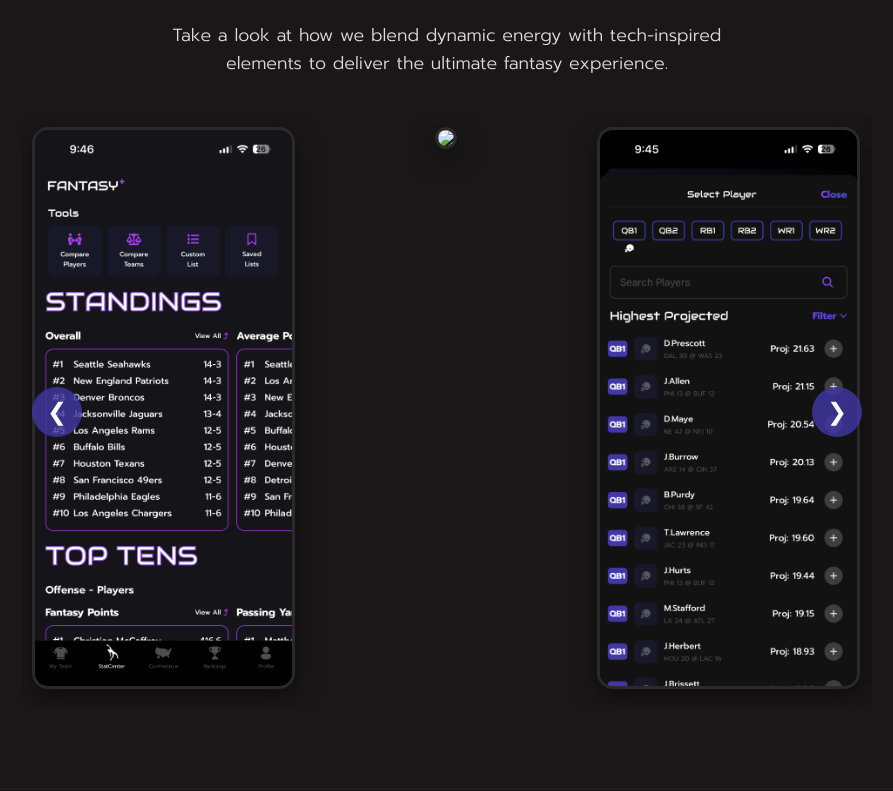
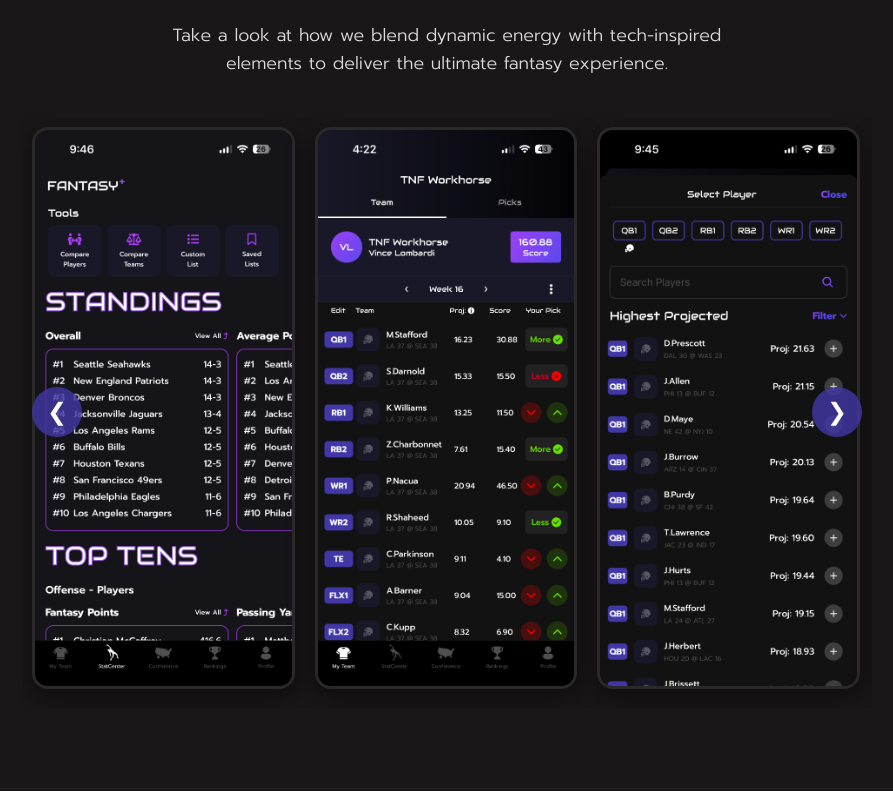
Before and after one commit to jaredbattista85/Fantasyplus.com-website, a plain HTML site: page index.html in a window 1280 px wide. Shown: the part 1109-1900 px from the top of the page, without its empty margins (193-1086 px from the left). Drawn offline with Linux system fonts and the light colour scheme.

Commit message:
Fixed Team

```diff
--- a/index.html
+++ b/index.html
@@ -646,7 +646,7 @@
                             <img src="Assets/stat-center.png" alt="Draft Room Screen">
                         </div>
                         <div class="carousel-slide">
-                            <img src="Assets/team.png alt="Live Matchups Screen">
+                            <img src="Assets/team.png" alt="Live Matchups Screen">
                         </div>
 <div class="carousel-slide">
                             <img src="Assets/player-pool.png" alt="Live Matchups Screen">
```
